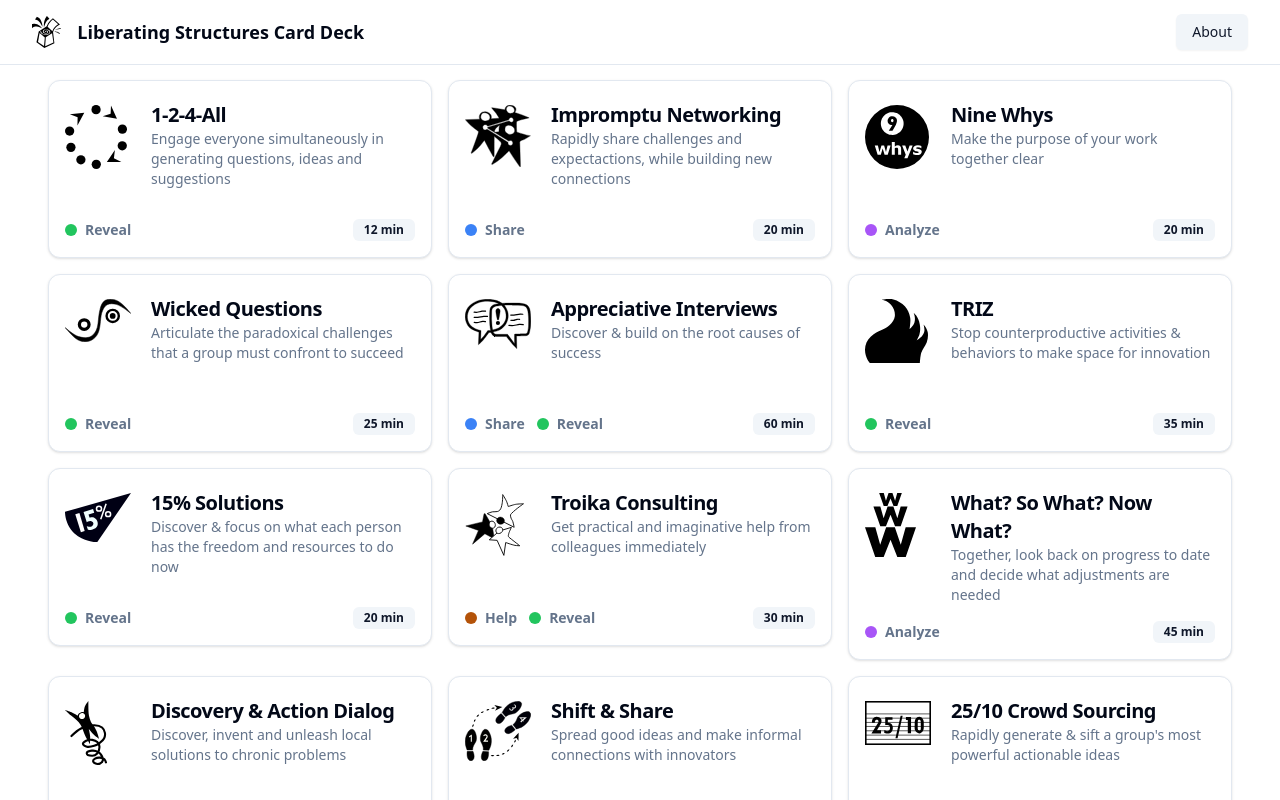
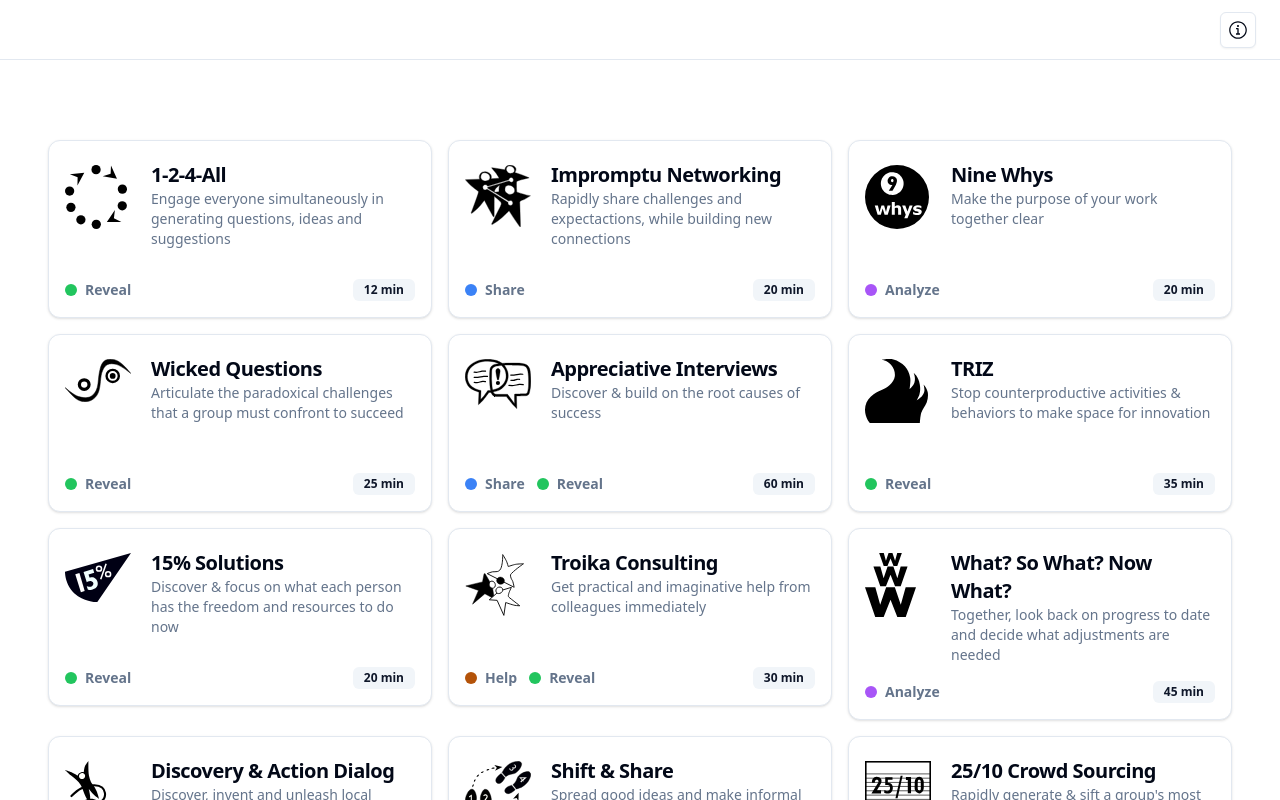
Before and after one commit to vpapadopou/ls-cards-online, a React (Vite) app: page / in a window 1280 px wide. Shown: the top 800 px of the page. Built offline with nearby package versions, Linux system fonts and the light colour scheme; the HTML template or start-up script is replaced by a standard one.

Commit message:
Updated Navigation component

```diff
--- a/src/components/navigation/Navigation.jsx
+++ b/src/components/navigation/Navigation.jsx
@@ -1,25 +1,74 @@
 import React from 'react';
 import PropTypes from 'prop-types';
 
+import { CircleIcon, HamburgerMenuIcon, InfoCircledIcon } from '@radix-ui/react-icons';
+
 import { Button } from '@/components/ui/button';
-import { Separator } from '@/components/ui/separator';
+import { Sheet, SheetContent, SheetTrigger } from '@/components/ui/sheet';
 
 import LSLogo from '../../data/logos/ls-menu.svg';
 
 function Navigation({ onClick }) {
   return (
-    <nav className="w-full fixed bg-background">
-      <div className="container flex flex-row items-center justify-between h-16 space-y-0 py-4">
-        <img src={LSLogo} className="mr-4 h-8" alt="LS Card Deck Logo" />
-        <h2 className="text-sm md:text-lg font-semibold whitespace-nowrap">Liberating Structures Card Deck</h2>
-        <div className="ml-2 md:ml-auto flex w-full space-x-2 justify-end">
-          <Button className="text-xs md:text-sm" variant="secondary" onClick={onClick}>
-            About
+    <header className="flex gap-5 h-14 items-center px-4 border-b lg:h-[60px] lg:px-6">
+      {/* Side sheet (shown on small screens) */}
+      <Sheet>
+        <SheetTrigger asChild>
+          <Button className="shrink-0 md:hidden" size="icon" variant="outline">
+            <HamburgerMenuIcon className="w-5 h-5" />
+            <span className="sr-only">Toggle navigation menu</span>
           </Button>
-        </div>
-      </div>
-      <Separator />
-    </nav>
+        </SheetTrigger>
+        <SheetContent className="flex flex-col w-[300px]" side="left">
+          <nav className="grid gap-2 text-md font-medium">
+            {/* Logo */}
+            <div className="flex gap-5 text-lg font-semibold items-center mb-2">
+              <img src={LSLogo} className="h-8" alt="LS Card Deck Logo" />
+              <span>Liberating Structures Card Deck</span>
+            </div>
+            {/* /Logo */}
+            {/* Sheet content */}
+            <Button className="flex gap-5 text-md justify-start items-center px-3 py-2" variant="ghost" onClick={() => onClick('allCards')}>
+              <CircleIcon className="w-3 h-3" />
+              All Cards
+            </Button>
+            <Button className="flex gap-5 text-md justify-start items-center px-3 py-2" variant="ghost" onClick={() => onClick('reveal')}>
+              <span className="w-3 h-3 bg-green-500 rounded-full" />
+              Reveal
+            </Button>
+            <Button className="flex gap-5 text-md justify-start items-center px-3 py-2" variant="ghost" onClick={() => onClick('share')}>
+              <span className="w-3 h-3 bg-blue-500 rounded-full" />
+              Share
+            </Button>
+            <Button className="flex gap-5 text-md justify-start items-center px-3 py-2" variant="ghost" onClick={() => onClick('analyze')}>
+              <span className="w-3 h-3 bg-purple-500 rounded-full" />
+              Analyze
+            </Button>
+            <Button className="flex gap-5 text-md justify-start items-center px-3 py-2" variant="ghost" onClick={() => onClick('help')}>
+              <span className="w-3 h-3 bg-amber-700 rounded-full" />
+              Help
+            </Button>
+            <Button className="flex gap-5 text-md justify-start items-center px-3 py-2" variant="ghost" onClick={() => onClick('strategize')}>
+              <span className="w-3 h-3 bg-red-500 rounded-full" />
+              Strategize
+            </Button>
+            <Button className="flex gap-5 text-md justify-start items-center px-3 py-2" variant="ghost" onClick={() => onClick('plan')}>
+              <span className="w-3 h-3 bg-orange-500 rounded-full" />
+              Plan
+            </Button>
+            {/* /Sheet content */}
+          </nav>
+        </SheetContent>
+      </Sheet>
+      {/* /Side sheet (shown on small screens) */}
+      {/* Navbar */}
+      <div className="flex-1 w-full">{/* Content to be added */}</div>
+      <Button size="icon" variant="outline" onClick={() => onClick('about')}>
+        <InfoCircledIcon className="w-5 h-5" />
+        <span className="sr-only">About</span>
+      </Button>
+      {/* /Navbar */}
+    </header>
   );
 }
 
```
